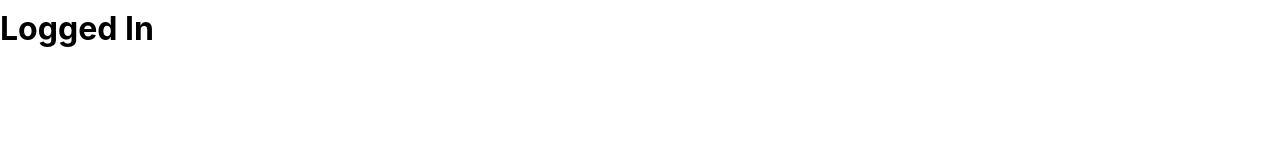
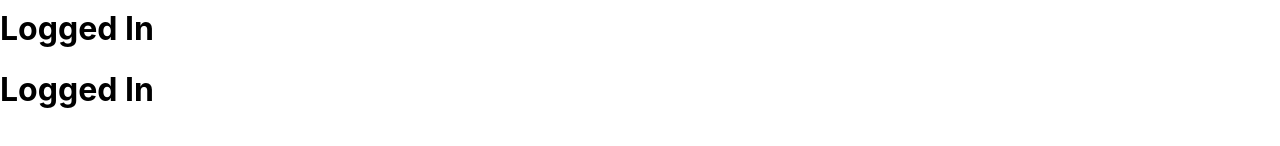
Before and after one commit to bugtonchanchai/react-js-dev01, a React (Create React App) app: page / in a window 1280 px wide. Shown: the part 634-780 px from the top of the page. Built offline with nearby package versions, Linux system fonts and the light colour scheme.

Commit message:
Conditional rendering (no else)

```diff
--- a/src/MyApp.jsx
+++ b/src/MyApp.jsx
@@ -45,6 +45,7 @@ const MyApp = () => {
       />
       <hr />
       {isLoggedIn ? <h1>Logged In</h1> : <h1>Login form</h1>}
+      {isLoggedIn && <h1>Logged In</h1>}
     </>
   );
 };
```
